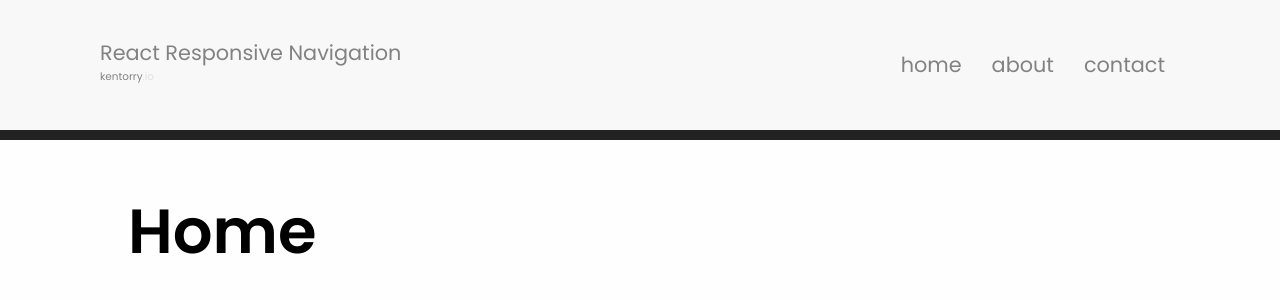
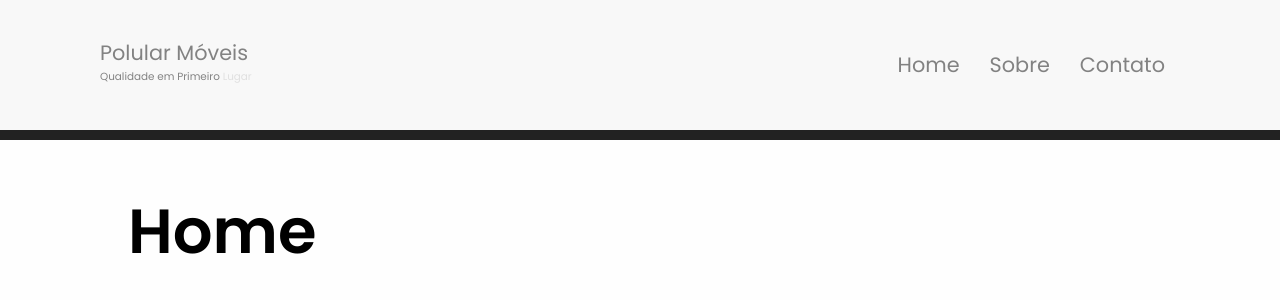
Before and after one commit to popularmoveis/popular-moveis-react, a React (Create React App) app: page / in a window 1280 px wide. Shown: the top 300 px of the page. Built offline with nearby package versions, Linux system fonts and the light colour scheme.

Commit message:
Desenvolvimento Menu aplicacao mudando nomenclatura.

```diff
--- a/src/components/Nav.js
+++ b/src/components/Nav.js
@@ -173,11 +173,11 @@ class Nav extends Component {
             <Navigation>
                 <div className="logo">
                     <Link to="/">
-                        <p>React Responsive Navigation</p>
+                        <p>Polular Móveis</p>
                         <em>
                             <div className="letterhead">
-                                <span className="name">kentorry</span>
-                                <span className="gray">.io</span>
+                                <span className="name">Qualidade em Primeiro </span>
+                                <span className="gray">Lugar</span>
                             </div>
                         </em>
                     </Link>
@@ -190,13 +190,13 @@ class Nav extends Component {
                     />
                     <ul className={`collapsed ${isExpanded ? "is-expanded" : ""}`}>
                         <NavLink activeClassName="active" to="/">
-                            <li>home</li>
+                            <li>Home</li>
                         </NavLink>
                         <NavLink activeClassName="active" to="/about">
-                            <li>about</li>
+                            <li>Sobre</li>
                         </NavLink>
                         <NavLink activeClassName="active" to="/contact">
-                            <li>contact</li>
+                            <li>Contato</li>
                         </NavLink>
                     </ul>
                 </nav>
--- a/src/pages/About/AboutPage.js
+++ b/src/pages/About/AboutPage.js
@@ -2,7 +2,7 @@ import React, { Fragment } from "react";
 
 const AboutPage = () => (
     <Fragment>
-        <h1>About</h1>
+        <h1>Sobre</h1>
     </Fragment>
 );
 
--- a/src/pages/Contact/ContactPage.js
+++ b/src/pages/Contact/ContactPage.js
@@ -2,7 +2,7 @@ import React, { Fragment } from "react";
 
 const ContactPage = () => (
     <Fragment>
-        <h1>Contact</h1>
+        <h1>Contato</h1>
     </Fragment>
 );
 
```
